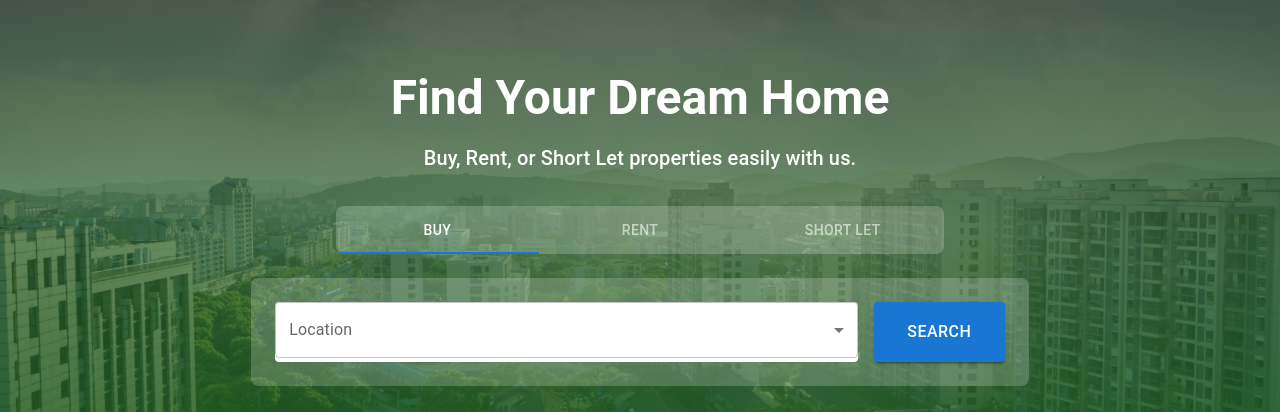
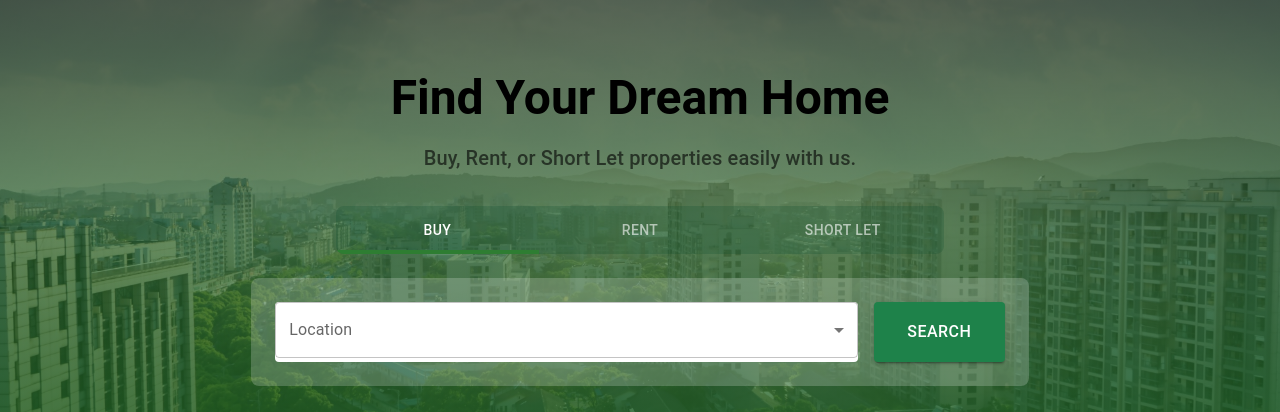
Before and after one commit to ndmichael/real-estate-mern, a React (Vite) app in the folder frontend/: page / in a window 1280 px wide. Shown: the part 188-600 px from the top of the page. Built offline with nearby package versions, Linux system fonts and the light colour scheme; no server answers.

Commit message:
Minor changes

```diff
--- a/frontend/src/components/HeroSection.jsx
+++ b/frontend/src/components/HeroSection.jsx
@@ -14,10 +14,10 @@ const HeroSection = () => {
       }}
     >
       {/* Title */}
-      <Typography variant="h3" fontWeight="bold" gutterBottom>
+      <Typography variant="h3" fontWeight="bold" color="black" gutterBottom>
         Find Your Dream Home
       </Typography>
-      <Typography variant="h6" sx={{ mb: 4 }}>
+      <Typography variant="h6" color="textSecondary" sx={{ mb: 4 }}>
         Buy, Rent, or Short Let properties easily with us.
       </Typography>
 
@@ -28,10 +28,14 @@ const HeroSection = () => {
         textColor="inherit"
         indicatorColor="primary"
         sx={{
-          background: "rgba(255, 255, 255, 0.2)",
+          background: "rgba(0, 69, 41, 0.2)",
           borderRadius: 2,
           mb: 3,
           width: { xs: "90%", md: "50%" },
+          "& .MuiTabs-indicator": {
+            backgroundColor: "#2e7d32", // Dark green
+            height: 4, // Thicker underline
+          }
         }}
       >
         <Tab label="Buy" sx={{ flex: 1 }} />
@@ -66,7 +70,15 @@ const HeroSection = () => {
         </FormControl>
 
         {/* Search Button */}
-        <Button variant="contained" color="primary" sx={{ px: 5, py: 2, fontSize: "1rem" }}>
+        <Button
+          variant="contained"
+          sx={{
+            px: 5, py: 2, fontSize: "1rem" ,
+            bgcolor: '#1e824a',  // Sample green from gradient
+            '&:hover': { bgcolor: '#136338' }
+          }}
+
+        >
           Search
         </Button>
       </Box>
```
